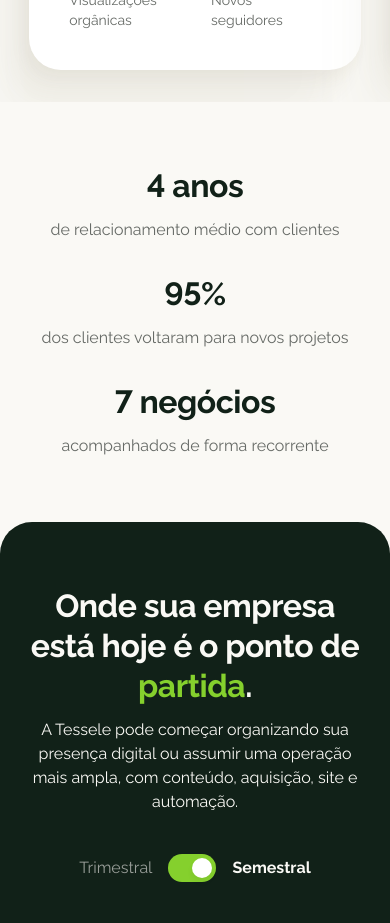
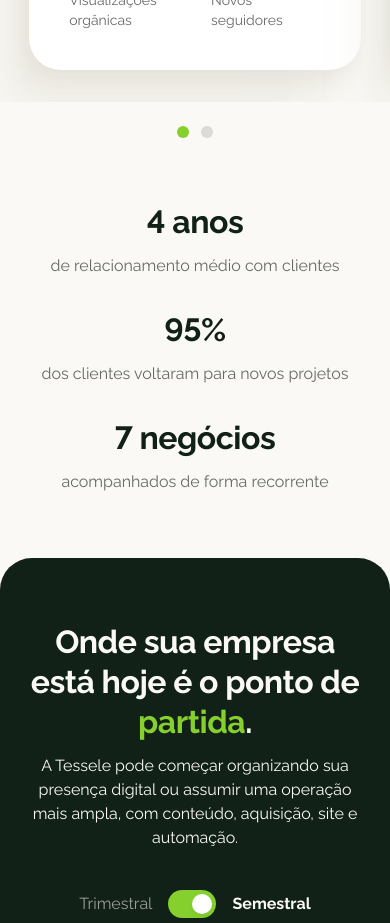
Before and after one commit to gabrielantony/tessele, a Next.js app: page / in a window 390 px wide. Shown: the part 7980-8903 px from the top of the page. Built offline with nearby package versions, Linux system fonts and the light colour scheme.

Commit message:
fix: add cases rail controls

```diff
--- a/src/app/globals.css
+++ b/src/app/globals.css
@@ -150,6 +150,15 @@
   color-scheme: light;
 }
 
+/* The cases rail keeps horizontal overflow but does not expose a native bar. */
+.cases-rail {
+  scrollbar-width: none;
+}
+
+.cases-rail::-webkit-scrollbar {
+  display: none;
+}
+
 /* The type scale steps up on wider viewports. Redefining the token here means
    every utility built from it follows, with no per-component media query. */
 @media (min-width: 48rem) {
--- a/src/components/sections/TestimonialsSection.tsx
+++ b/src/components/sections/TestimonialsSection.tsx
@@ -2,6 +2,7 @@
 
 import {
   useRef,
+  useState,
   type PointerEvent as ReactPointerEvent,
 } from "react";
 
@@ -109,6 +110,7 @@ const VIDEO_CASE: CaseStudy = {
 };
 
 const CASES: CaseStudy[] = [BRUNO_CASE, VIDEO_CASE];
+const CASES_RAIL_ID = "cases-rail";
 
 const RELATIONSHIP_METRICS = [
   {
@@ -226,6 +228,7 @@ function CaseCard({ caseStudy }: { caseStudy: CaseStudy }) {
 export default function CasesSection() {
   const root = useRef<HTMLElement>(null);
   const rail = useRef<HTMLDivElement>(null);
+  const [activeCase, setActiveCase] = useState(0);
 
   const dragState = useRef<DragState>({
     pointerId: null,
@@ -383,6 +386,55 @@ export default function CasesSection() {
     dragState.current.pointerId = null;
   }
 
+  function updateActiveCase() {
+    const carousel = rail.current;
+
+    if (!carousel) {
+      return;
+    }
+
+    const railCenter = carousel.scrollLeft + carousel.clientWidth / 2;
+    let closestCase = 0;
+    let closestDistance = Infinity;
+
+    Array.from(carousel.children).forEach((card, index) => {
+      if (!(card instanceof HTMLElement)) {
+        return;
+      }
+
+      const cardCenter = card.offsetLeft + card.clientWidth / 2;
+      const distance = Math.abs(cardCenter - railCenter);
+
+      if (distance < closestDistance) {
+        closestCase = index;
+        closestDistance = distance;
+      }
+    });
+
+    setActiveCase(closestCase);
+  }
+
+  function scrollToCase(index: number) {
+    const carousel = rail.current;
+    const card = carousel?.children.item(index);
+
+    if (!(card instanceof HTMLElement)) {
+      return;
+    }
+
+    const behavior = window.matchMedia(
+      "(prefers-reduced-motion: reduce)",
+    ).matches
+      ? "auto"
+      : "smooth";
+
+    card.scrollIntoView({
+      behavior,
+      block: "nearest",
+      inline: "center",
+    });
+  }
+
   return (
     <section
       ref={root}
@@ -408,14 +460,16 @@ export default function CasesSection() {
 
       <div
         ref={rail}
+        id={CASES_RAIL_ID}
         role="region"
         aria-label="Cases de clientes"
         tabIndex={0}
+        onScroll={updateActiveCase}
         onPointerDown={handlePointerDown}
         onPointerMove={handlePointerMove}
         onPointerUp={finishPointerDrag}
         onPointerCancel={finishPointerDrag}
-        className="mt-space-16 flex gap-space-8 overflow-x-auto overscroll-x-contain px-page pb-space-8 snap-x snap-mandatory lg:cursor-grab lg:snap-none lg:active:cursor-grabbing"
+        className="cases-rail mt-space-16 flex gap-space-8 overflow-x-auto overscroll-x-contain px-page pb-space-8 snap-x snap-mandatory lg:cursor-grab lg:snap-none lg:active:cursor-grabbing"
       >
         {CASES.map((caseStudy) => (
           <CaseCard
@@ -423,6 +477,29 @@ export default function CasesSection() {
             caseStudy={caseStudy}
           />
         ))}
+      </div>
+
+      <div
+        className="mt-space-6 flex justify-center gap-space-3"
+        aria-label="Navegação dos cases"
+      >
+        {CASES.map((caseStudy, index) => {
+          const isActive = activeCase === index;
+
+          return (
+            <button
+              key={caseStudy.id}
+              type="button"
+              aria-controls={CASES_RAIL_ID}
+              aria-current={isActive ? "true" : undefined}
+              aria-label={`Ver case ${index + 1}: ${caseStudy.name}`}
+              className={`h-space-3 w-space-3 rounded-full transition-colors duration-fast focus-visible:outline-2 focus-visible:outline-offset-2 focus-visible:outline-highlight ${
+                isActive ? "bg-highlight" : "bg-hairline"
+              }`}
+              onClick={() => scrollToCase(index)}
+            />
+          );
+        })}
       </div>
 
       <div className="mx-auto mt-space-16 grid max-w-wide gap-space-8 px-page md:grid-cols-3">
```
